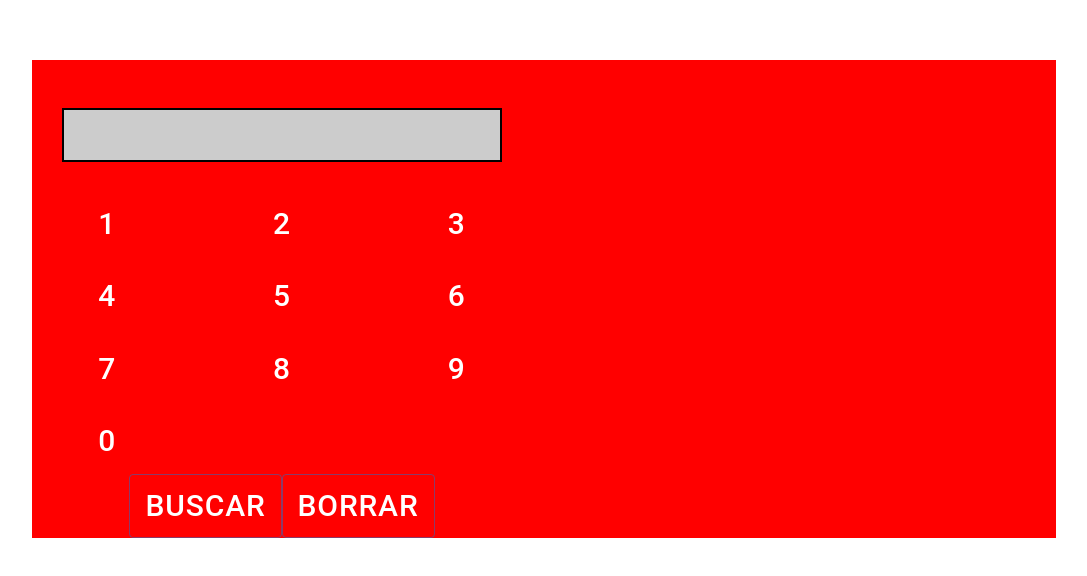
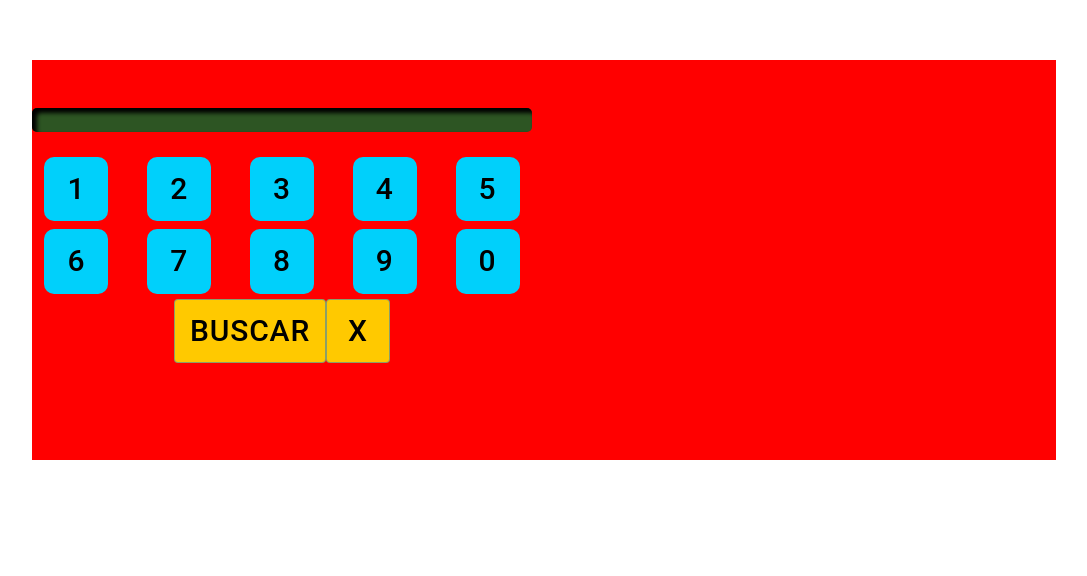
Before and after one commit to sollanok/webST, a React (Create React App) app in the folder webprofe/: page / in a window 1280 px wide. Shown: the part 132-708 px from the top of the page, without its empty margins (96-1183 px from the left). Built offline with nearby package versions, Linux system fonts and the light colour scheme.

Commit message:
ayuda calculadora

```diff
--- a/webprofe/src/components/pokedex/Busqueda.css
+++ b/webprofe/src/components/pokedex/Busqueda.css
@@ -1,15 +1,26 @@
-
-.Button{
-    color:white!important;
-    font-size: 30px!important;
+.Button {
+  color: rgb(0, 0, 0) !important;
+  font-size: 30px !important;
+  background-color: #ffc900 !important;
 }
 
-.Display{
-    margin:30px;
-    margin-top:20px;
-    padding:15px;
-    background-color:#ccc;
-    border-color:black;
-    border-width: 2px;
-    border:2px solid black;
+.Display {
+  border-radius: 5px;
+  background: #2d5523;
+  background: color(display-p3 0.2137 0.3303 0.1601);
+  box-shadow: 4px 4px 4px 1px #000 inset;
+  box-shadow: 4px 4px 4px 1px color(display-p3 0 0 0) inset;
 }
+
+.Display h2 {
+  padding: 12px;
+}
+
+.Buscador {
+  padding: 5px;
+}
+
+.Buscador .Button {
+  border-radius: 10px;
+  background: #00d0fb !important;
+}
--- a/webprofe/src/components/pokedex/Busqueda.tsx
+++ b/webprofe/src/components/pokedex/Busqueda.tsx
@@ -1,79 +1,111 @@
-import Button from '@mui/material/Button';
-import Grid from '@mui/material/Grid';
-import Item from '@mui/material/Grid';
-import "./Busqueda.css"
-import { useEffect, useState } from 'react';
+import Button from "@mui/material/Button";
+import Grid from "@mui/material/Grid";
+import Item from "@mui/material/Grid";
 
-interface BusquedaProps{
-    changePokemonId:(id:number)=>void;
-    searchPokemon:()=>void;
+import "./Busqueda.css";
+import { useEffect, useState } from "react";
+
+interface BusquedaProps {
+  changePokemonId: (id: number) => void;
+  searchPokemon: () => void;
 }
 
-function Busqueda(props:BusquedaProps){
-    const [busqueda,setBusqueda]=useState("");
+function Busqueda(props: BusquedaProps) {
+  const [busqueda, setBusqueda] = useState("");
 
-    useEffect(()=>{
-        console.log("Cambio el valor de busqueda y ahora es "+busqueda)
-        props.changePokemonId(parseInt(busqueda))
-    },[busqueda])
+  useEffect(() => {
+    console.log("Cambio el valor de busqueda y ahora es " + busqueda);
+    props.changePokemonId(parseInt(busqueda));
+  }, [busqueda]);
 
-    function addToBusqueda(value:string){
-        setBusqueda(busqueda+value);
+  function addToBusqueda(value: string) {
+    setBusqueda(busqueda + value);
   }
 
-    function clearBusqueda(){
+  function clearBusqueda() {
     setBusqueda("");
   }
-    const columnSize=4;
-    return(
+  const columnSize = 4;
+  return (
     <div>
-            <div style={{paddingTop:"20px"}}>
+      <div style={{ paddingTop: "20px" }}>
         <div className="Display">
           <h2>{busqueda}</h2>
         </div>
       </div>
-            <div>
-            <Grid container rowSpacing={1} columnSpacing={{ xs: 1, sm: 2, md: 3 }}>
+      <div className="Buscador">
+        <Grid
+          container
+          rowSpacing={1}
+          columns={20}
+          columnSpacing={{ xs: 1, sm: 2, md: 3 }}
+        >
           <Grid item xs={columnSize}>
-                    <Button className="Button" onClick={()=>addToBusqueda("1")}>1</Button>
+            <Button className="Button" onClick={() => addToBusqueda("1")}>
+              1
+            </Button>
           </Grid>
           <Grid item xs={columnSize}>
-                    <Button className="Button" onClick={()=>addToBusqueda("2")}>2</Button>
+            <Button className="Button" onClick={() => addToBusqueda("2")}>
+              2
+            </Button>
           </Grid>
           <Grid item xs={columnSize}>
-                    <Button className="Button" onClick={()=>addToBusqueda("3")}>3</Button>
+            <Button className="Button" onClick={() => addToBusqueda("3")}>
+              3
+            </Button>
           </Grid>
           <Grid item xs={columnSize}>
-                    <Button className="Button" onClick={()=>addToBusqueda("4")}>4</Button>
+            <Button className="Button" onClick={() => addToBusqueda("4")}>
+              4
+            </Button>
           </Grid>
           <Grid item xs={columnSize}>
-                    <Button className="Button" onClick={()=>addToBusqueda("5")}>5</Button>
+            <Button className="Button" onClick={() => addToBusqueda("5")}>
+              5
+            </Button>
           </Grid>
           <Grid item xs={columnSize}>
-                    <Button className="Button" onClick={()=>addToBusqueda("6")}>6</Button>
+            <Button className="Button" onClick={() => addToBusqueda("6")}>
+              6
+            </Button>
           </Grid>
           <Grid item xs={columnSize}>
-                    <Button className="Button" onClick={()=>addToBusqueda("7")}>7</Button>
+            <Button className="Button" onClick={() => addToBusqueda("7")}>
+              7
+            </Button>
           </Grid>
           <Grid item xs={columnSize}>
-                    <Button className="Button" onClick={()=>addToBusqueda("8")}>8</Button>
+            <Button className="Button" onClick={() => addToBusqueda("8")}>
+              8
+            </Button>
           </Grid>
           <Grid item xs={columnSize}>
-                    <Button className="Button" onClick={()=>addToBusqueda("9")}>9</Button>
+            <Button className="Button" onClick={() => addToBusqueda("9")}>
+              9
+            </Button>
           </Grid>
           <Grid item xs={columnSize}>
-                    <Button className="Button" onClick={()=>addToBusqueda("0")}>0</Button>
+            <Button className="Button" onClick={() => addToBusqueda("0")}>
+              0
+            </Button>
           </Grid>
         </Grid>
-
       </div>
       <div>
-                <Button variant="outlined" className="Button" onClick={props.searchPokemon}>Buscar</Button>
-                <Button variant="outlined" className="Button" onClick={clearBusqueda}>Borrar</Button>
+        <Button
+          variant="outlined"
+          className="Button"
+          onClick={props.searchPokemon}
+        >
+          Buscar
+        </Button>
+        <Button variant="outlined" className="Button" onClick={clearBusqueda}>
+          x
+        </Button>
       </div>
     </div>
-
-    )
+  );
 }
 
 export default Busqueda;
```
Also changed, not shown: package.json (added, +8 -0 lines), webprofe/src/components/Button.css (+5 -6 lines), 2 other files (tests, documents, lock files or other folders). Lines whose indentation alone changed are shown as unchanged.
